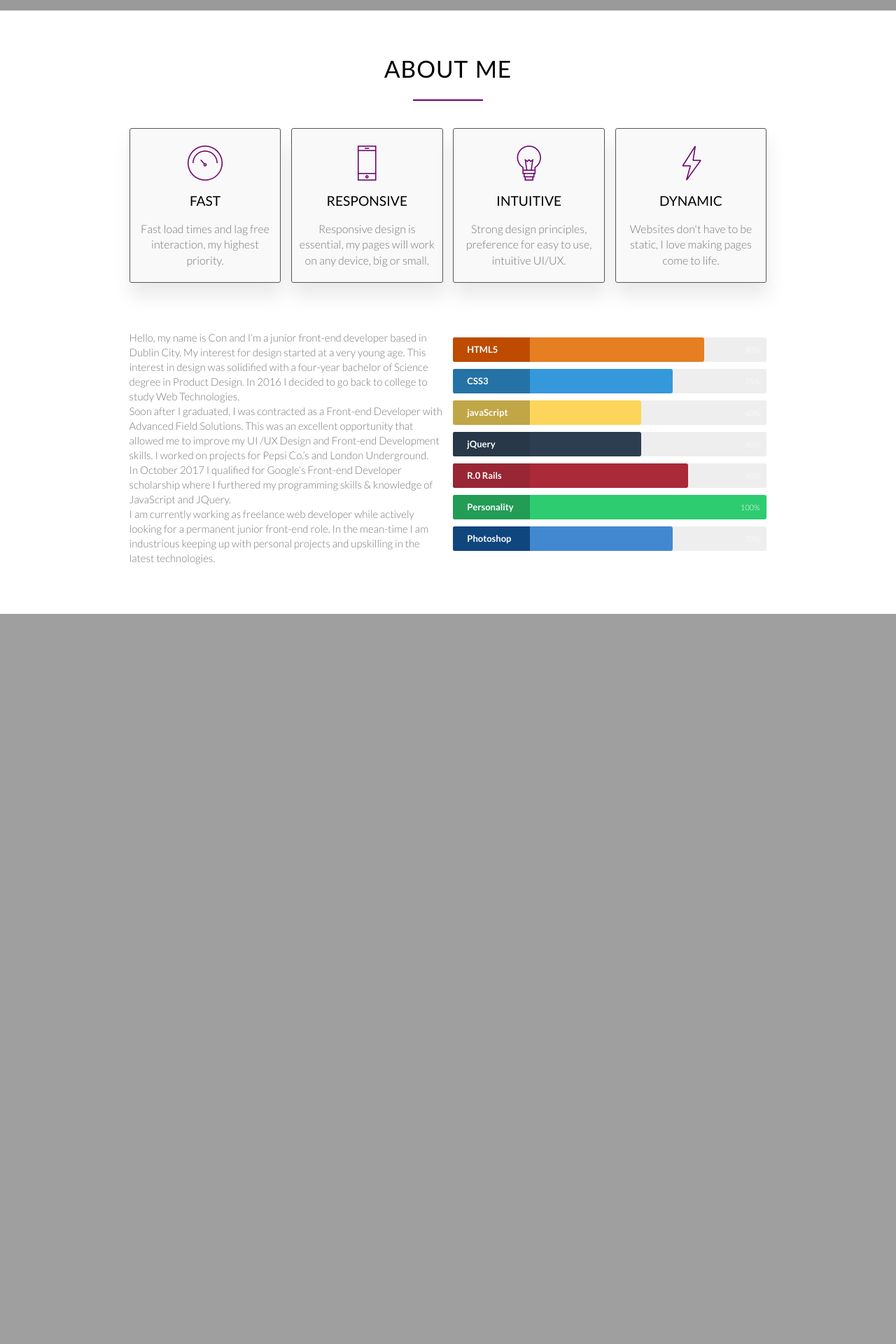
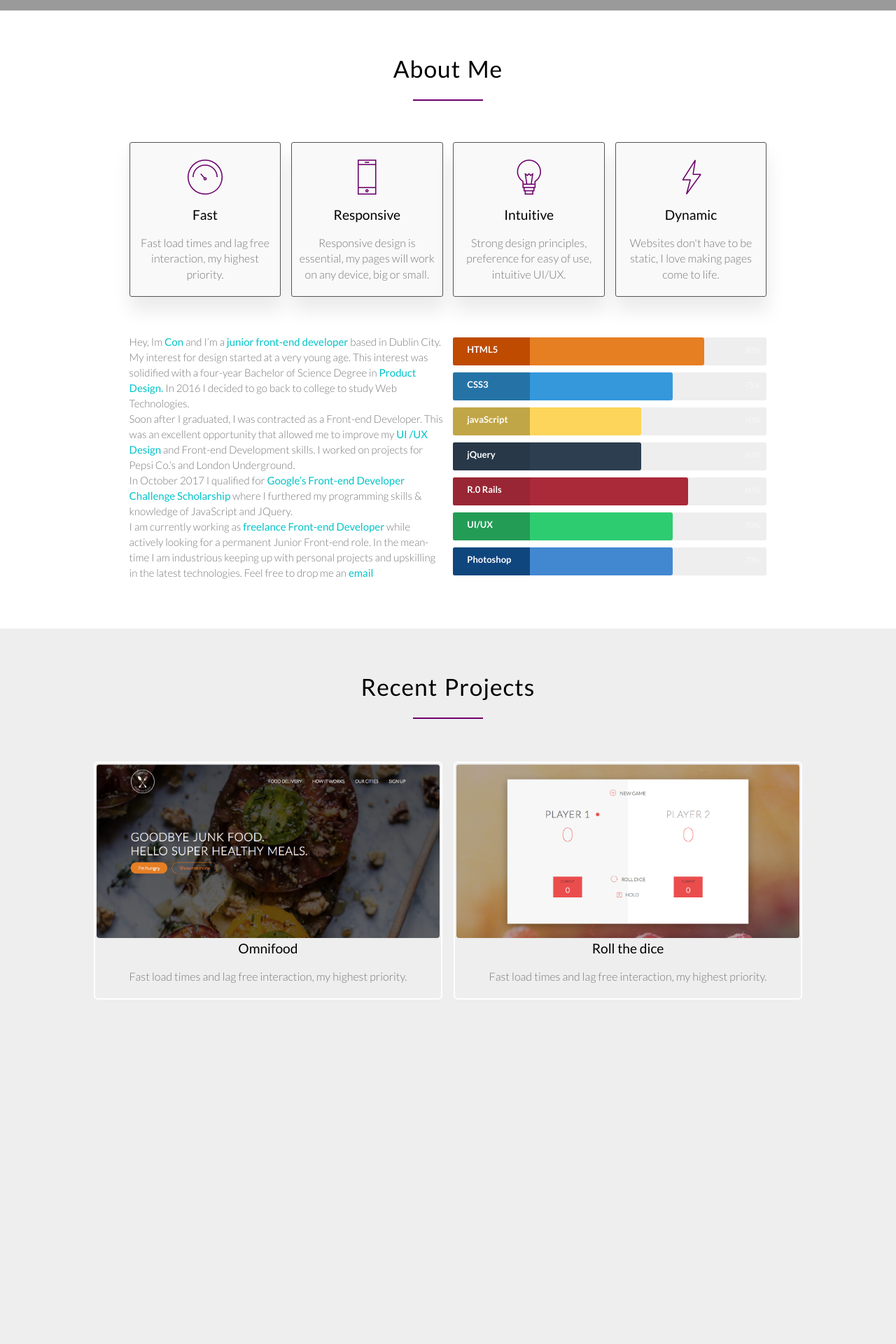
Before and after one commit to ConAllen/My-Website, a PHP site: page / in a window 1280 px wide. Shown: the part 785-2705 px from the top of the page at 70% size. Before the commit the page ends 1662 px from the top, so only its background shows below. Run offline with PHP 8.4, Linux system fonts and the light colour scheme; style sheets or scripts are compiled from the project's sources; some libraries are stand-ins or nearby versions.

Commit message:
portfolio section

```diff
--- a/index.html
+++ b/index.html
@@ -43,12 +43,12 @@
       <div class="text-box">
           <h1 class="heading-primary">
             <span class="heading-primary-main">Con Allen | Jr. Front-End Developer </span>
-            <span class="heading-primary-sub"> Welcome to my website.</span>
+            <span class="heading-primary-sub"> Welcome to my website</span>
           </h1>
 
           <div class="buttons">
-          <a href="#" class="btn btn-animated" >Portfolio</a>
-          <a href="#" class="btn btn-animated" >Contact Me</a>
+         <!-- <a href="#" class="btn btn-animated" >Portfolio</a>-->
+          <a href="#" class="btn btn-animated" >Find out More ?</a>
           </div>
       </div>
 
@@ -88,7 +88,7 @@
                      <h3 class="Fast"> Intuitive</h3>
                     <p class="feature-box-text">
 
-                      Strong design principles, preference for easy to use, intuitive UI/UX.                    </p>
+                      Strong design principles, preference for easy of use, intuitive UI/UX.                    </p>
 
                 </div>
               </div>
@@ -105,12 +105,12 @@
            <div class="row">
                <div class= "col span-1-of-2">
                  <p class= "about-me-text">
-                    Hello, my name is Con and I’m a junior front-end developer based in Dublin City. My interest for design started at a very young age. This interest in design was solidified with a four-year bachelor of Science degree in Product Design.  In 2016 I decided to go back to college to study Web Technologies.<br>
+                    Hey, Im <span class="purple-text">Con</span> and I’m a <span class="purple-text">junior front-end developer</span> based in Dublin City. My interest for design started at a very young age. This interest was solidified with a four-year Bachelor of Science Degree in <span class="purple-text">Product Design.</span>  In 2016 I decided to go back to college to study Web Technologies.<br>
 
-Soon after I graduated, I was contracted as a Front-end Developer with Advanced Field Solutions. This was an excellent opportunity that allowed me to improve my UI /UX Design and Front-end Development skills. I worked on projects for Pepsi Co.’s and London Underground.<br>
-In October 2017 I qualified for Google’s Front-end Developer scholarship where I furthered my programming skills & knowledge of JavaScript and JQuery.<br>
-I am currently working as freelance web developer while actively looking for a permanent junior front-end role.
-In the mean-time I am industrious keeping up with personal projects and upskilling in the latest technologies.
+Soon after I graduated, I was contracted as a Front-end Developer. This was an excellent opportunity that allowed me to improve my <span class="purple-text">UI /UX Design</span>  and Front-end Development skills. I worked on projects for Pepsi Co.’s and London Underground.<br>
+In October 2017 I qualified for <span class="purple-text">Google’s Front-end Developer Challenge Scholarship</span> where I furthered my programming skills & knowledge of</span> JavaScript and JQuery.</span><br>
+I am currently working as <span class="purple-text">freelance Front-end Developer</span> while actively looking for a permanent Junior Front-end role.
+In the mean-time I am industrious keeping up with personal projects and upskilling in the latest technologies. Feel free to drop me an <a class="email-link" href="#">email</a>
 
             </p>
           </div>
@@ -145,10 +145,10 @@ In the mean-time I am industrious keeping up with personal projects and upskilli
                   <div class="skill-bar-percent">60%</div>
                 </div> <!-- End Skill Bar -->
 
-                <div class="skillbar clearfix " data-percent="100%">
-                  <div class="skillbar-title" style="background: #27ae60;"><span>Personality</span></div>
+                <div class="skillbar clearfix " data-percent="70%">
+                  <div class="skillbar-title" style="background: #27ae60;"><span>UI/UX</span></div>
                   <div class="skillbar-bar" style="background: #2ecc71;"></div>
-                  <div class="skill-bar-percent">100%</div>
+                  <div class="skill-bar-percent">70%</div>
                 </div> <!-- End Skill Bar -->
 
                 <div class="skillbar clearfix " data-percent="70%">
@@ -166,8 +166,63 @@ In the mean-time I am industrious keeping up with personal projects and upskilli
           </div>
         </div>
       </div>
+   </section>
 
+   <section class="portfolio-section">
 
+      <div class="row">
+        <h2>
+          Recent Projects
+        </h2>
+        </div>
+    <div class="row">
+      <div class= "col span-1-of-2">
+          <div class="portfolio-box">
+              <div class="portfolio-photo">
+                  <!-- <a href="http://conallen.ie/roll-the-dice/">-->
+                   <img class="image" src="resources/assets/omni.png"alt="omni">
+                   <div class="middle">
+                      <div class="text">John Doe</div>
+                    </div>
+                 </div>
+               <h3 class="Fast"> Omnifood </h3>
+              <p class="port-box-text">
+                  Fast load times and lag free interaction, my highest priority.
+              </p>
+
+          </div>
+        </div>
+        <div class= "col span-1-of-2">
+          <div class="portfolio-box">
+                <div class="portfolio-photo">
+                    <!-- <a href="http://conallen.ie/roll-the-dice/">-->
+                     <img class="image" src="resources/assets/dice.png"alt="omni">
+                     <div class="middle">
+                        <a class="portfolio-link" href="http://conallen.ie/roll-the-dice/">
+                        <div class="text">Launch Project</div></a>
+                      </div>
+                   </div>
+
+                 <h3 class="Fast"> Roll the dice </h3>
+                <p class="port-box-text">
+                    Fast load times and lag free interaction, my highest priority.
+                </p>
+              </div>
+            </div>
+          </div>
+          <!--<div class= "col span-1-of-3">
+              <div class="porfolio-box">
+                  <figure class="portfolio-photo">
+                     <a href="http://conallen.ie/roll-the-dice/">
+                       <img src="resources/assets/wax.png"alt="omni">
+                     </figure>
+                   <h3 class="Fast"> Fast </h3>
+                  <p class="port-box-text">
+                      Fast load times and lag free interaction, my highest priority.
+                  </p>
+
+            </div>-->
+      </div>
    </section>
 
 
--- a/resources/css/style.css
+++ b/resources/css/style.css
@@ -38,6 +38,15 @@ body {
 
 }
 
+.clearfix {zoom: 1;}
+.clearfix:after {
+    content: '.';
+    clear: both;
+    display: block;
+    height: 0;
+    visibility: hidden;
+}
+
 .row {
 
   max-width: 1140px;
@@ -49,7 +58,9 @@ section{
 
   padding:60px 0;
 }
-
+.box {
+  padding: 1%;
+}
 
 /*
 
@@ -61,7 +72,7 @@ h1,
 h2,
 h3 {
   font-weight: 400;
-  text-transform: uppercase;
+  /*text-transform: uppercase;*/
   color:black;
 
 }
@@ -78,7 +89,7 @@ h2 {
   font-size: 210%;
   word-spacing: 2px;
   text-align: center;
-  margin-bottom: 30px;
+  margin-bottom: 50px;
   letter-spacing: 1px;
 
 }
@@ -110,11 +121,14 @@ h4 {
 h2:after {
   display: block;
   height: 2px;
-  background-color: #6C006C;
+  background-color:#6C006C;
   content: " ";
   width: 100px;
   margin: 0 auto;
   margin-top: 20px;
+  animation-name: moveInLeft-2;
+  animation-duration:3s;
+
 }
 
 h4:after {
@@ -138,7 +152,7 @@ h4:after {
 nav{
   /*background-color:rgba(255, 192, 203, 0.589);*/
   /*background-color:rgba(108, 0, 108, 0.103);*/
-  background-color:rgba(201, 201, 201, 0.103);
+  background-color:rgba(201, 201, 201, 0.048);
   z-index:20;
   /*border-bottom: solid 2px rgba(0, 193, 200, 0.117);*/
 }
@@ -204,7 +218,7 @@ header {
  position:absolute;
  top:0;
  left:0;
- height:83%;
+ height:100%;
  width:100%;
  background-position:top;
  z-index: -1;
@@ -246,6 +260,7 @@ header {
   letter-spacing:6px;
   animation-name: moveInLeft;
   animation-duration:3s;
+  margin-bottom:20px;
 
 }
 
@@ -273,7 +288,7 @@ header {
   background: none;
   border: 0;
   box-sizing: border-box;
-  margin: 15px 15px;
+  margin: 10px 10px;
   padding: 15px 20px;
   box-shadow: inset 0 0 0 1.5px #6C006C;
   color: #fff;
@@ -334,6 +349,39 @@ header {
   transition: -webkit-transform 0.5s;
   transition: transform 0.5s;
   transition: transform 0.5s, -webkit-transform 0.5s;
+}
+
+
+/*
+
+============== Header Annimation  =================
+
+
+*/
+
+@keyframes moveInLeft-2 {
+
+  0% {
+
+    opacity: 0;
+    transform: translateX(-500px);
+
+  }
+
+  80% {
+    transform: translateX(10px);
+
+
+  }
+
+  100% {
+
+    opacity: 1;
+    transform: translateX(0);
+
+
+  }
+
 }
 
 
@@ -422,10 +470,17 @@ header {
 }
 
 
+/*
+
+============== about me section  =================
+
+
+*/
+
 .feature-box{
   background-color:rgba(238, 238, 238, 0.357);
   padding:20px 10px;
-  margin-bottom:50px;
+  margin-bottom:30px;
   text-align:center;
   border-radius: 3px;
   transition:transform .5s;
@@ -453,14 +508,21 @@ header {
 
 
 
+/*
+
+============== Skill bar  =================
+
+
+*/
 
 .skillbar {
 	position:relative;
 	margin-top: 10px;
 	width: 100%;
 	background: #eee;
-	height: 35px;
-	border-radius: 3px;
+	height: 40px;
+  border-radius: 3px;
+
 }
 
 .skillbar-title {
@@ -480,14 +542,14 @@ header {
 	display: block;
 	background: rgba(0, 0, 0, 0.1);
 	padding: 0 20px;
-	height:35px;
+	height: 40px;
 	line-height: 35px;
 	border-top-left-radius:3px;
 	border-bottom-left-radius:3px;
 }
 
 .skillbar-bar {
-	height: 35px;
+	height: 40px;
 	width: 0%;
 	border-radius: 3px;
 	transition: 500ms linear;
@@ -499,7 +561,7 @@ header {
 	right: 10px;
 	top: 0;
 	font-size: 11px;
-	height: 35px;
+	height: 30px;
 	line-height: 35px;
 	color: rgba( 0, 0, 0, 0.4 );
 	transition: color 500ms ease-out;
@@ -558,10 +620,144 @@ header {
 }
 
 
-
+.about-me{
+  background-color:rgb(255, 255, 255);
+}
 
 
 .about-me-text{
 
 font-size:15px;
+margin-left:0px;
+margin-top:5px;
+line-height: 22px;
+
 }
+
+.purple-text{
+
+  color:#00c3c8;
+  font-size:100%;
+  font-weight:400;
+  text-decoration:none;
+
+}
+
+
+.email-link{
+
+  text-decoration:none;
+  font-weight:400;
+  color:#00c3c8;
+
+}
+
+
+/*
+
+============== Portfolio section  =================
+
+
+*/
+
+
+
+
+.portfolio-section{
+  background-color:#eeeeee;
+}
+
+
+
+.portfolio-photo{
+  width:100%;
+  margin:0px;
+  list-style:none;
+  position: relative;
+
+}
+
+.image{
+  display: block;
+  opacity:1;
+  width:100%;
+  height:auto;
+  border:solid 2px rgb(236, 236, 236);
+  border-radius: 6px;
+  transition: .5s ease;
+}
+
+.middle {
+  transition: .5s ease;
+  opacity: 0;
+  position: absolute;
+  top: 50%;
+  left: 50%;
+  transform: translate(-50%, -50%);
+  -ms-transform: translate(-50%, -50%);
+  text-align: center;
+}
+
+
+
+
+
+.portfolio-photo:hover .image {
+  opacity: 0.3;
+}
+
+.portfolio-photo:hover .middle  {
+  opacity: 1;
+}
+
+.text {
+  background-color: #4CAF50;
+  color: white;
+  font-size: 16px;
+  padding: 16px 32px;
+}
+
+
+
+
+.portfolio-photo img:hover{
+  width:100%;
+  height:auto;
+  border-radius: 6px;
+  background-color: #00c3c8;
+}
+
+.port-box-text{
+  margin-bottom:20px;
+  text-align: center;
+}
+
+.portfolio-box{
+  border:solid 2px rgb(255, 255, 255);
+  border-radius: 6px;
+  margin-bottom:1000px;
+  transition:transform .5s;
+
+}
+
+.portfolio-box:hover{
+  border:solid 2px rgb(255, 255, 255);
+  border-radius: 6px;
+  margin-bottom:10px;
+
+}
+
+
+
+
+.portfolio-box:hover {
+  transform:translateY(-10px) scale(1);
+  background-color:#fff;
+  box-shadow: 5px 20px 25px #888888f1;
+  border: solid 1.5px #6C006C;
+
+}
+
+.portfolio-link{
+  text-decoration: none;
+}
```
Also changed, not shown: resources/assets/dice.png (added), resources/assets/omni.png (added), resources/assets/wax.png (added), 1 other file.
